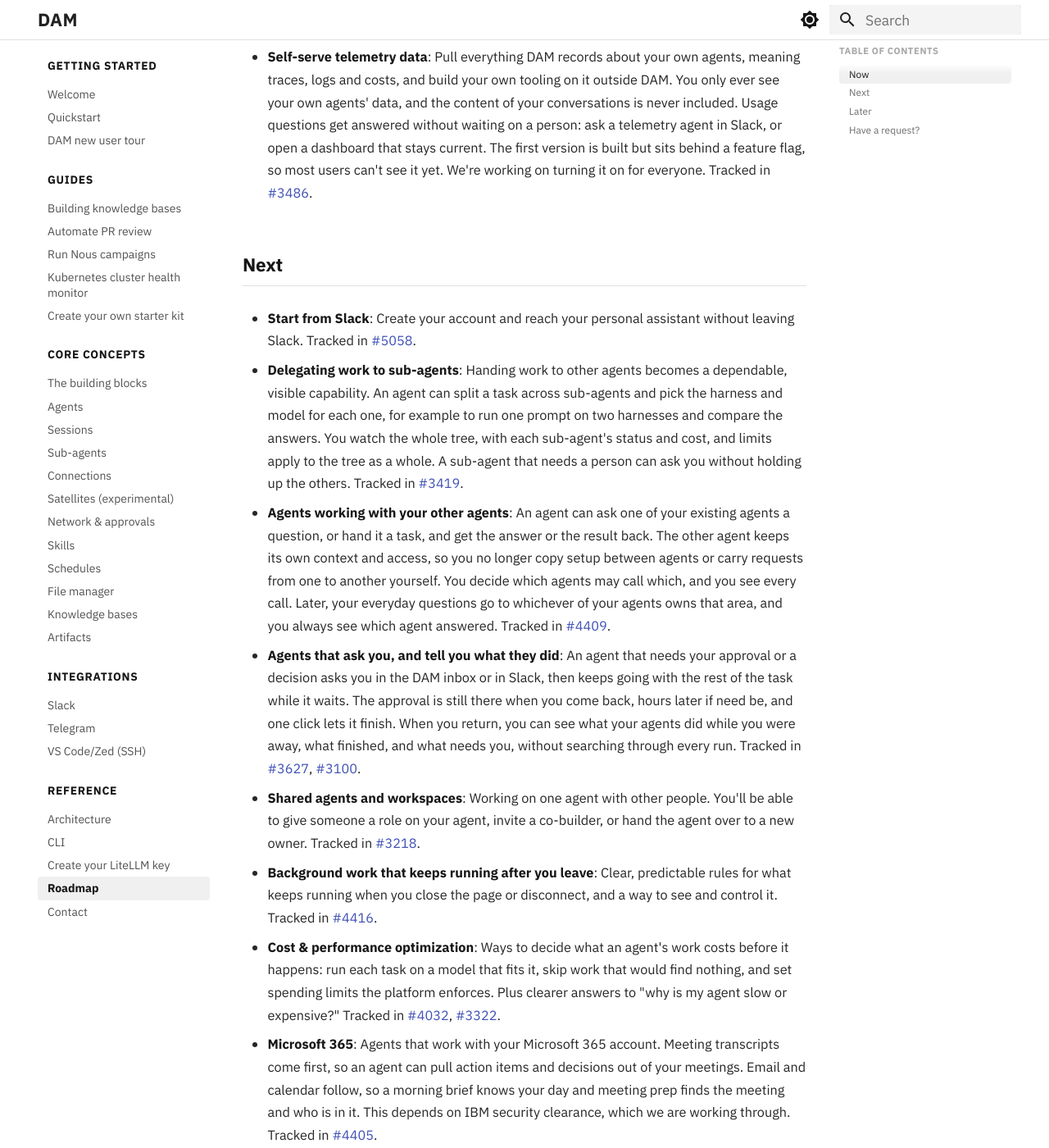
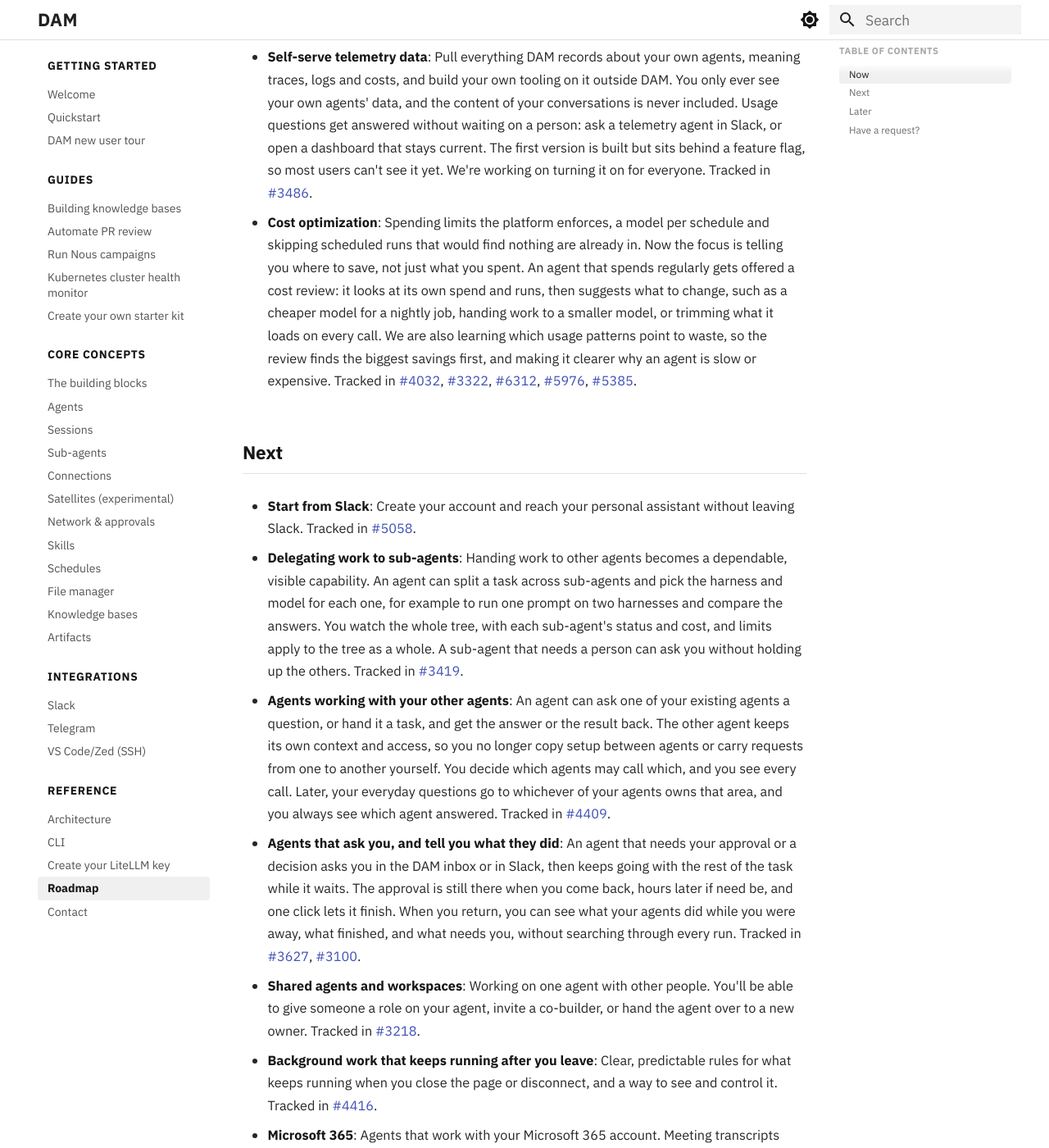
Before and after one commit to dam-agents/docs, an MkDocs documentation site: the page built from docs/reference/roadmap.md, in a window 1280 px wide and 1400 px high, scrolled down 1136 px. Shown: the whole window at 82% size. Built offline with MkDocs 1.6.1 and Material for MkDocs 9.7.7, drawn with Linux system fonts in a browser that asks for light colours.

Commit message:
docs: roadmap moves cost optimization to Now (#146)
Spending limits, per-schedule models and precheck have shipped; the item now describes the cost review and usage-pattern research, and tracks #6312, #5976 and #5385 alongside the epics.

Assisted-By: Claude (Anthropic AI) <noreply@anthropic.com>

Signed-off-by: Jenna Winkler <135358348+jenna-winkler@users.noreply.github.com>
Co-authored-by: Jenna Winkler <135358348+jenna-winkler@users.noreply.github.com>

```diff
--- a/docs/reference/roadmap.md
+++ b/docs/reference/roadmap.md
@@ -20,6 +20,8 @@ DAM is a research project, and real users drive its direction. Much of what we b
 
 - **Self-serve telemetry data**: Pull everything DAM records about your own agents, meaning traces, logs and costs, and build your own tooling on it outside DAM. You only ever see your own agents' data, and the content of your conversations is never included. Usage questions get answered without waiting on a person: ask a telemetry agent in Slack, or open a dashboard that stays current. The first version is built but sits behind a feature flag, so most users can't see it yet. We're working on turning it on for everyone. Tracked in [#3486](https://github.com/dam-agents/dam/issues/3486){:target="_blank"}.
 
+- **Cost optimization**: Spending limits the platform enforces, a model per schedule and skipping scheduled runs that would find nothing are already in. Now the focus is telling you where to save, not just what you spent. An agent that spends regularly gets offered a cost review: it looks at its own spend and runs, then suggests what to change, such as a cheaper model for a nightly job, handing work to a smaller model, or trimming what it loads on every call. We are also learning which usage patterns point to waste, so the review finds the biggest savings first, and making it clearer why an agent is slow or expensive. Tracked in [#4032](https://github.com/dam-agents/dam/issues/4032){:target="_blank"}, [#3322](https://github.com/dam-agents/dam/issues/3322){:target="_blank"}, [#6312](https://github.com/dam-agents/dam/issues/6312){:target="_blank"}, [#5976](https://github.com/dam-agents/dam/issues/5976){:target="_blank"}, [#5385](https://github.com/dam-agents/dam/issues/5385){:target="_blank"}.
+
 ## Next
 
 - **Start from Slack**: Create your account and reach your personal assistant without leaving Slack. Tracked in [#5058](https://github.com/dam-agents/dam/issues/5058){:target="_blank"}.
@@ -33,8 +35,6 @@ DAM is a research project, and real users drive its direction. Much of what we b
 - **Shared agents and workspaces**: Working on one agent with other people. You'll be able to give someone a role on your agent, invite a co-builder, or hand the agent over to a new owner. Tracked in [#3218](https://github.com/dam-agents/dam/issues/3218){:target="_blank"}.
 
 - **Background work that keeps running after you leave**: Clear, predictable rules for what keeps running when you close the page or disconnect, and a way to see and control it. Tracked in [#4416](https://github.com/dam-agents/dam/issues/4416){:target="_blank"}.
-
-- **Cost & performance optimization**: Ways to decide what an agent's work costs before it happens: run each task on a model that fits it, skip work that would find nothing, and set spending limits the platform enforces. Plus clearer answers to "why is my agent slow or expensive?" Tracked in [#4032](https://github.com/dam-agents/dam/issues/4032){:target="_blank"}, [#3322](https://github.com/dam-agents/dam/issues/3322){:target="_blank"}.
 
 - **Microsoft 365**: Agents that work with your Microsoft 365 account. Meeting transcripts come first, so an agent can pull action items and decisions out of your meetings. Email and calendar follow, so a morning brief knows your day and meeting prep finds the meeting and who is in it. This depends on IBM security clearance, which we are working through. Tracked in [#4405](https://github.com/dam-agents/dam/issues/4405){:target="_blank"}.
 
```
